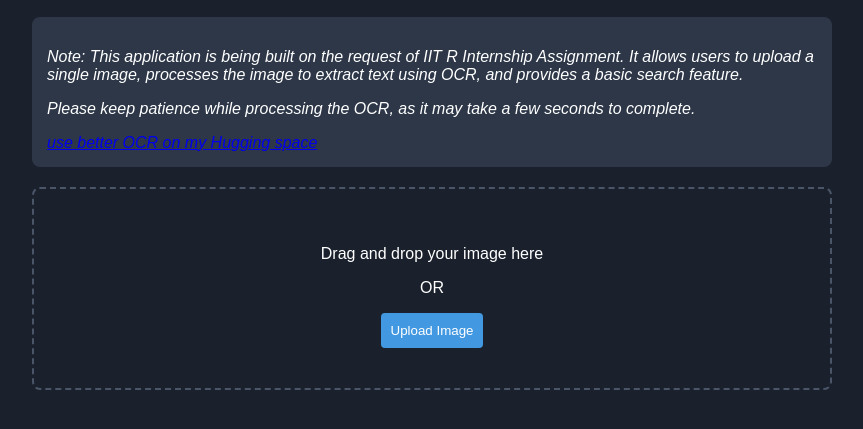
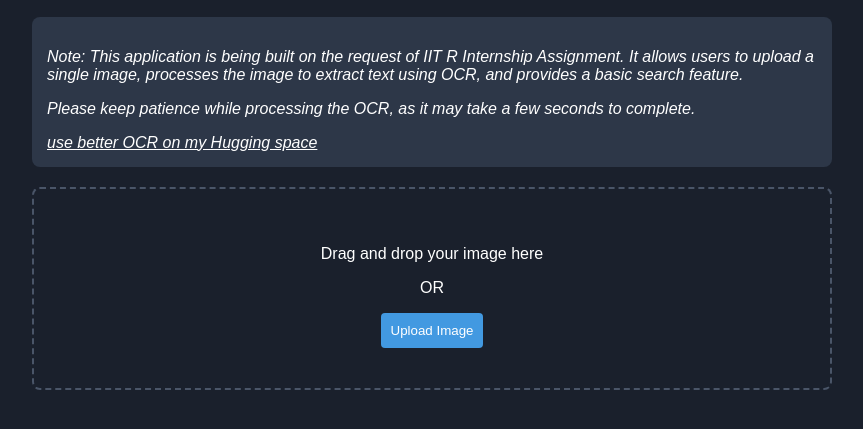
Before and after one commit to HAQ-NAWAZ-MALIK/iitr, a website: page index.html in a window 1280 px wide. Shown: the part 131-560 px from the top of the page, without its empty margins (208-1071 px from the left). Drawn offline with Linux system fonts and the light colour scheme.

Commit message:
Update index.html

```diff
--- a/index.html
+++ b/index.html
@@ -100,7 +100,7 @@
     <div class="note">
         <p>Note: This application is being built on the request of IIT R Internship Assignment. It allows users to upload a single image, processes the image to extract text using OCR, and provides a basic search feature.</p>
         <p>Please keep patience while processing the OCR, as it may take a few seconds to complete.</p>
-        <a href="https://huggingface.co/spaces/Omarrran/ocr_iitr">use better OCR on my Hugging space</a>
+<a href="https://huggingface.co/spaces/Omarrran/ocr_iitr" style="color: white;">use better OCR on my Hugging space</a>
     </div>
 
     <div id="stepOne" class="drop-zone">
```
